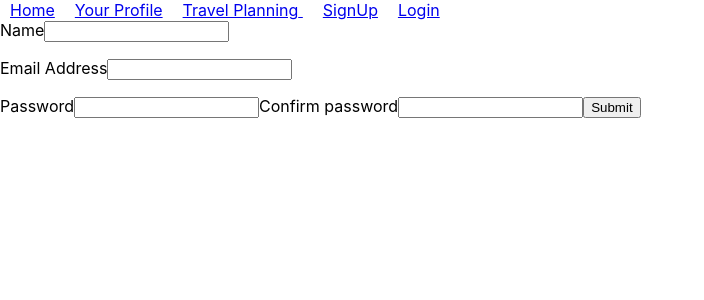
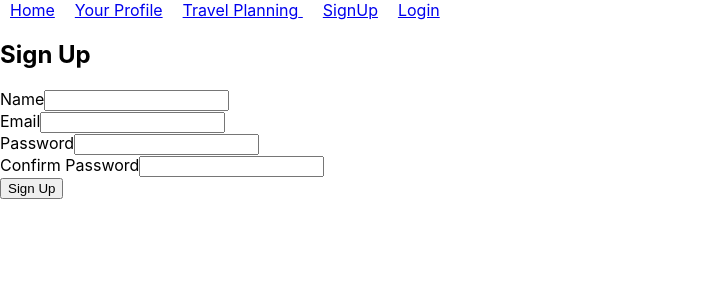
Before and after one commit to Njokinjoroge/VoyageEase, a React (Create React App) app in the folder frontend/: page /signup in a window 1280 px wide. Shown: the top 300 px of the page, without its empty margins (0-704 px from the left). Built offline with nearby package versions, Linux system fonts and the light colour scheme.

Commit message:
my commit

```diff
--- a/frontend/src/components/Login.jsx
+++ b/frontend/src/components/Login.jsx
@@ -21,6 +21,7 @@ const LogIn = () => {
 	return (
 		<div className="container">
 			<form onSubmit={formik.handleSubmit}>
+				<div className="user-box" >
 				<label htmlFor="email">Email Address</label>
 				<input
 					id="email"
@@ -28,8 +29,9 @@ const LogIn = () => {
 					onChange={formik.handleChange}
 					value={formik.values.email}
 				/>
+				</div>
 				<p style={{ color: "red" }}> {formik.errors.email}</p>
-
+				<div className="user-box">
 				<label htmlFor="password">password</label>
 				<input
 					type="password"
@@ -37,6 +39,7 @@ const LogIn = () => {
 					name="password"
 					onChange={formik.handleChange}
 				/>
+				</div>
 				<div className="btn">
 					<button type="submit">Submit</button>
 				</div>
--- a/frontend/src/components/SignUp.jsx
+++ b/frontend/src/components/SignUp.jsx
@@ -1,26 +1,182 @@
-import React from "react";
-import { useNavigate } from "react-router-dom";
-import { useFormik } from "formik";
-import * as yup from "yup";
-// import "./SignUp.css";
+import React from 'react'
+import { useNavigate } from 'react-router'
+import { useFormik } from 'formik'
+import * as yup from 'yup'
+const Signup = () => {
+  const navigate = useNavigate()
+  const formSchema = yup.object().shape({
+	email: yup.string().email("Invalid email").required("Must enter email"),
+	name: yup.string().required("Must enter a name"),
+});
 
-const SignUp = () => {
-	const navigate = useNavigate();
+const formik = useFormik({
+    initialValues: {
+      name: '',
+      email: ''
+    },
+    validationSchema: formSchema,
+    onSubmit: values => {
+      fetch('http://localhost:5555/travelers', {
+        method: 'POST',
+        headers: {'Content-Type':'application/json'},
+        body: JSON.stringify(values)
+      })
+      .then(() => navigate('/login'))
+    }
+  })
+const inputFields = [
+    {
+      name:'Name',
+      id:'name'
+    },
+    {
+      name:'Email',
+      id:'email'
+    },
+    {
+      name:'Password',
+      id:'password'
+    },
+    {
+      name:'Confirm Password',
+      id:'confirm_password'
+    },
+  ]
+return (
+    <section>
+      <div className='container'>
+        <h2>Sign Up</h2>
+
+<form onSubmit={formik.handleSubmit} >
+          {inputFields.map(field =>(
+            field.name === 'Password' || field.name === 'Confirm Password'?
+
+            <>
+            <div className='user-box'>
+              <label htmlFor={field.id}>{field.name}</label>
+              <input type="password" name={field.id} id={field.id} onChange={formik.handleChange}/>
+              </div>
+            </>:
+            <>
+                <div className='user-box'>
+              <label htmlFor={field.id} key={field.id}>{field.name}</label>
+              <input type="text" name={field.id} id={field.id} onChange={formik.handleChange}/>
+              </div>
+            </>
+          ))}
+<button type="submit">Sign Up</button>
+        </form>
+      </div>
+    </section>
+  )
+}
+export default Signup
+
+
+
+
+
+
+
+
+
+
+
+
+
+// import React from "react";
+// import { useNavigate } from "react-router-dom";
+// import { useFormik } from "formik";
+// import * as yup from "yup";
+// import "./signup.css";
+
+// const SignUp = () => {
+// 	const navigate = useNavigate();
 
 	const formSchema = yup.object().shape({
 		email: yup.string().email("Invalid email").required("Must enter email"),
 		name: yup.string().required("Must enter a name"),
 	});
+// 	const formik = useFormik({
+// 		initialValues: {
+// 		  name: '',
+// 		  email: ''
+// 		},
+// 		validationSchema: formSchema,
+// 		onSubmit: values => {
+// 		  fetch('http://localhost:5555/travelers', {
+// 			method: 'POST',
+// 			headers: {'Content-Type':'application/json'},
+// 			body: JSON.stringify(values)
+// 		  })
+// 		  .then(() => navigate('/login'))
+// 		}
+// 	  })
 
-	const formik = useFormik({
-		initialValues: {
-			name: "",
-			email: "",
-			age: "",
-		},
-		validationSchema: formSchema,
-		onSubmit: () => navigate("/login"),
-	});
+
+// 	return (
+// 		<div className="container">
+// 			<form onSubmit={formik.handleSubmit}>
+// 				<div className="user-box">
+// 				<label htmlFor="name">Name</label>
+// 				<input
+// 					id="name"
+// 					name="name"
+// 					onChange={formik.handleChange}
+// 					value={formik.values.name}
+// 				/>
+// 				</div>
+// 				<p style={{ color: "red" }}> {formik.errors.name}</p>
+// 				<div className="user-box">
+// 				<label htmlFor="email">Email Address</label>
+// 				<input
+// 					id="email"
+// 					name="email"
+// 					onChange={formik.handleChange}
+// 					value={formik.values.email}
+// 				/>
+// 				<p style={{ color: "red" }}> {formik.errors.email}</p>
+
+// 				</div>
+// 				<div className="user-box">
+// 				<label htmlFor="password">Password</label>
+// 				<input
+// 					id="password"
+// 					name="password"
+// 					onChange={formik.handleChange}
+// 				/>
+// 				</div>
+// 				<div className="user-box">
+// 				<label htmlFor="confirm-password">Confirm password</label>
+// 				<input
+// 					id="confirm-password"
+// 					name="password"
+// 					onChange={formik.handleChange}
+// 				/>
+// 				</div>
+// 				<button
+// 					type="submit"
+// 					className="btn"
+// 					>
+// 					Submit
+// 				</button>
+// 			</form>
+// 		</div>
+// 	);
+// };
+
+// export default SignUp;
+
+
+	// const formik = useFormik({
+	// 	initialValues: {
+	// 		name: "",
+	// 		email: "",
+	// 		age: "",
+	// 	},
+	// 	validationSchema: formSchema,
+	// 	onSubmit: () => navigate("/login"),
+	// });
 
 	// function handleSubmit(){
 	// 	fetch('http://127.0.0.1:5000/signup', {
@@ -35,49 +191,3 @@ const SignUp = () => {
     //   		})
 	// 	})
 	// }
-
-
-	return (
-		<div className="container">
-			<form onSubmit={formik.handleSubmit}>
-				<label htmlFor="name">Name</label>
-				<input
-					id="name"
-					name="name"
-					onChange={formik.handleChange}
-					value={formik.values.name}
-				/>
-				<p style={{ color: "red" }}> {formik.errors.name}</p>
-				<label htmlFor="email">Email Address</label>
-				<input
-					id="email"
-					name="email"
-					onChange={formik.handleChange}
-					value={formik.values.email}
-				/>
-				<p style={{ color: "red" }}> {formik.errors.email}</p>
-
-				<label htmlFor="password">Password</label>
-				<input
-					id="password"
-					name="password"
-					onChange={formik.handleChange}
-				/>
-				<label htmlFor="confirm-password">Confirm password</label>
-				<input
-					id="confirm-password"
-					name="password"
-					onChange={formik.handleChange}
-				/>
-				<button
-					type="submit"
-					className="btn"
-					>
-					Submit
-				</button>
-			</form>
-		</div>
-	);
-};
-
-export default SignUp;
--- /dev/null
+++ b/frontend/src/components/signup.css
@@ -0,0 +1,80 @@
+/* .container {
+    position: absolute;
+    top: 56%;
+    left: 50%;
+    width: 400px;
+    padding: 40px;
+    transform: translate(-50%,-50%);
+    background-color: black;
+    box-sizing: border-box;
+    box-shadow: o 15px 25px rgba(0, 0, 0, .5);
+    border-radius: 10px;
+
+}
+
+.container h2{
+    margin: 0 0 30px;
+    padding: o;
+    color: #fff;
+    text-align: center;
+}
+
+.user-box{
+    position: relative;
+}
+
+input{
+    width: 100%;
+    padding: 10px o;
+    font-size: 16px;
+    color: #fff;
+    margin-bottom: 30px ;
+    border: none;
+    border-bottom: 1px solid #fff;
+    outline: none;
+    background: transparent;
+}
+
+label{
+    color: #fff;
+    position:absolute;
+    top: 0;
+    left: 0;
+    padding: 10px 0;
+    font-size: 16px ;
+    pointer-events: none;
+    transition: .5s;
+
+}
+
+input:focus~label{
+    top: -20px;
+    left: 0;
+    font-size: 12px;
+
+}
+
+input{
+    padding: 4px;
+    border-radius: 2px;
+    outline: none;
+}
+
+.btn{
+    position: relative;
+    display: inline-block;
+    padding: 10px 20px;
+    font-size: large;
+    font-weight: 900;
+    text-decoration: none;
+    text-transform: uppercase;
+    overflow: hidden;
+    margin-top: 40px;
+    letter-spacing:3px transition ;
+
+}
+
+.btn:hover{
+    background: white ;
+    color: black;
+} */
```
Also changed, not shown: 1 other file (tests, documents, lock files or other folders).
